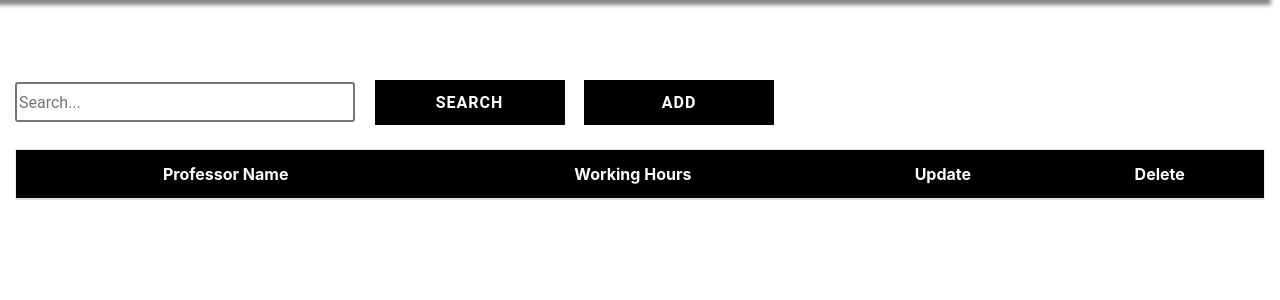
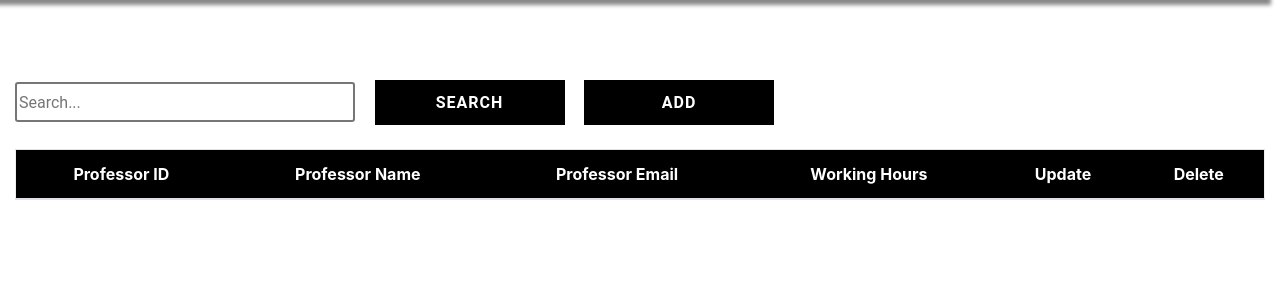
Before and after one commit to nehabilbera/Classwise-TimeTableManagementSystem, a Django app: page /professor_view/ in a window 1280 px wide. Shown: the part 56-356 px from the top of the page. Run offline with Django 3.2, Linux system fonts and the light colour scheme; a user stored in the database is signed in; data comes from the database, SQL or seed files in the repository; lists and menus that the app fills with data are empty; some libraries are stand-ins or nearby versions.

Commit message:
added professor email and id in professor form and table

```diff
--- a/ActivitySelectionTimetable/timetableapp/forms.py
+++ b/ActivitySelectionTimetable/timetableapp/forms.py
@@ -29,7 +29,7 @@ class ProfessorForm(ModelForm):
 
     class Meta:
         model = Professor
-        fields = ['user','professor_id', 'professor_name', 'working_hours','available_hours']
+        fields = ['user','professor_id', 'professor_name', 'professor_email', 'working_hours','available_hours']
         exclude = ['user']
         labels = {}
 
--- a/ActivitySelectionTimetable/timetableapp/templates/timetableapp/ProfessorTable.html
+++ b/ActivitySelectionTimetable/timetableapp/templates/timetableapp/ProfessorTable.html
@@ -18,7 +18,13 @@
             <thead class="table-header" style="color: white;">
             <tr>
                 <div class="header__item filter__link"  >
+                    <th scope="col" class="text-center" >Professor ID</th>
+                </div>
+                <div class="header__item filter__link"  >
                     <th scope="col" class="text-center" >Professor Name</th>
+                </div>
+                <div class="header__item filter__link"  >
+                    <th scope="col" class="text-center" >Professor Email</th>
                 </div>
                 <div class="header__item filter__link" >
                     <th class="text-center" scope="col" >Working Hours</th>
@@ -35,7 +41,15 @@
                 {% for prof in professor1 %}
                 <tr class="table-row text-center">
                     <td class="table-data">
+                        {{ prof.professor_id }}
+                    </td>
+
+                    <td class="table-data">
                         {{ prof.professor_name }}
+                    </td>
+
+                    <td class="table-data">
+                        {{ prof.professor_email }}
                     </td>
 
                     <td class="table-data">
```
Lines whose indentation alone changed are shown as unchanged.
